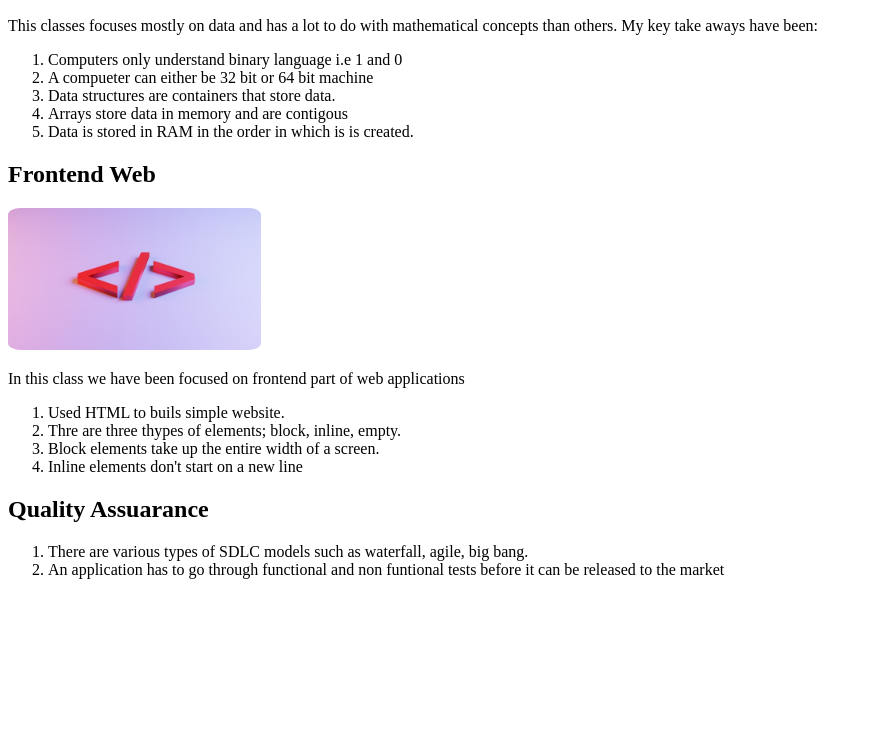
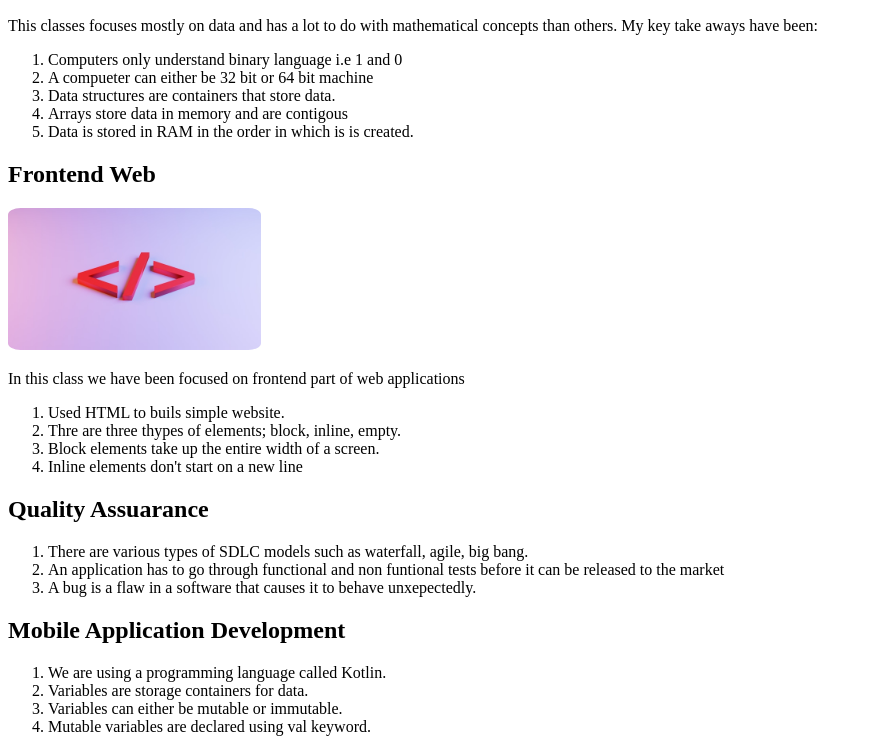
Before and after one commit to shabachmuriithi/My_Profile, a plain HTML site: page index.html in a window 1280 px wide. Shown: the part 873-1625 px from the top of the page, without its empty margins (0-872 px from the left). Before the commit the page ends 1468 px from the top, so only its background shows below. Drawn offline with Linux system fonts and the light colour scheme.

Commit message:
third commit

```diff
--- a/index.html
+++ b/index.html
@@ -42,8 +42,17 @@
     <ol>
         <li>There are various types of SDLC models such as waterfall, agile, big bang.</li>
         <li>An application has to go through functional and non funtional tests before it can be released to the market</li>
+        <li>A bug is a flaw in a software that causes it to behave unxepectedly.</li>
 
     </ol>
+    <h2>Mobile Application Development</h2>
+    <ol>
+    <li>We are using a programming language called Kotlin.</li>
+    <li>Variables are storage containers for data.</li>
+    <li>Variables can either be mutable or immutable.</li>
+    <li>Mutable variables are declared using val keyword.</li>
+    </ol>
+
 
 </body>
 </html>
```
